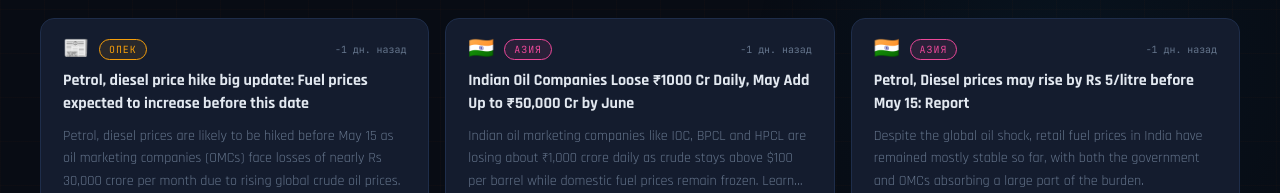
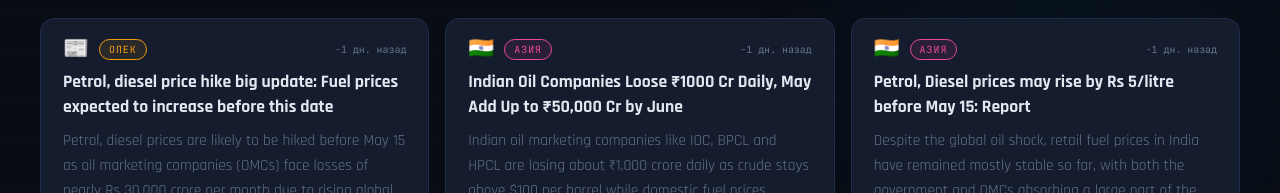
Before and after one commit to Dimitrov1985/gasoline-world, a React (Vite) app: page / in a window 1280 px wide. Both pictures are taken after a click on the button "📰 Новости". Shown: the part 607-800 px from the top of the page. Built offline with nearby package versions, Linux system fonts and the light colour scheme; no server answers.

Commit message:
fix: увеличен шрифт в карточках новостей

```diff
--- a/src/components/News/News.module.css
+++ b/src/components/News/News.module.css
@@ -212,14 +212,14 @@
 }
 
 .title {
-  font-size: 1rem;
+  font-size: 1.1rem;
   font-weight: 700;
   line-height: 1.4;
   color: var(--text);
 }
 
 .summary {
-  font-size: 0.88rem;
+  font-size: 0.96rem;
   color: var(--muted);
   line-height: 1.6;
   display: -webkit-box;
```
